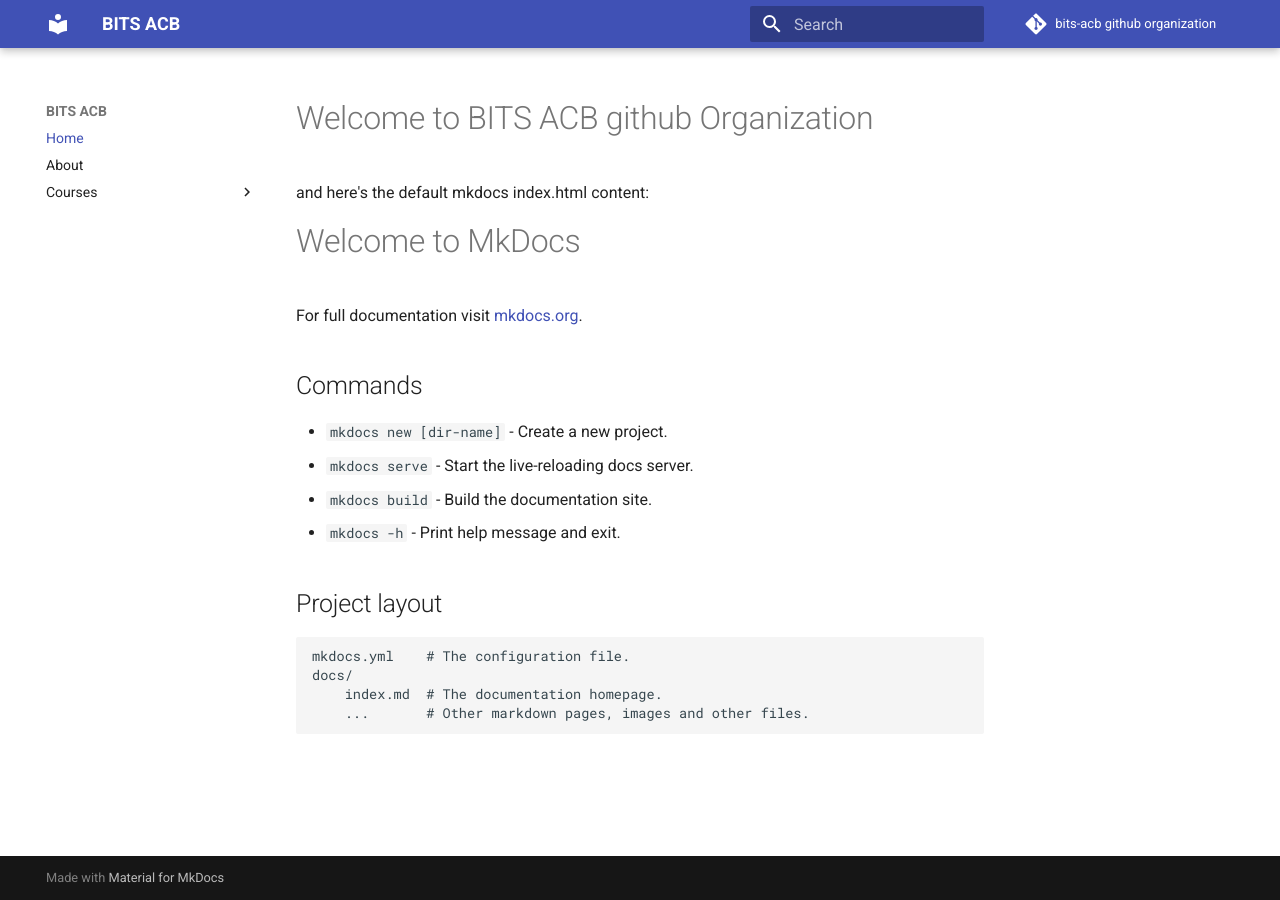
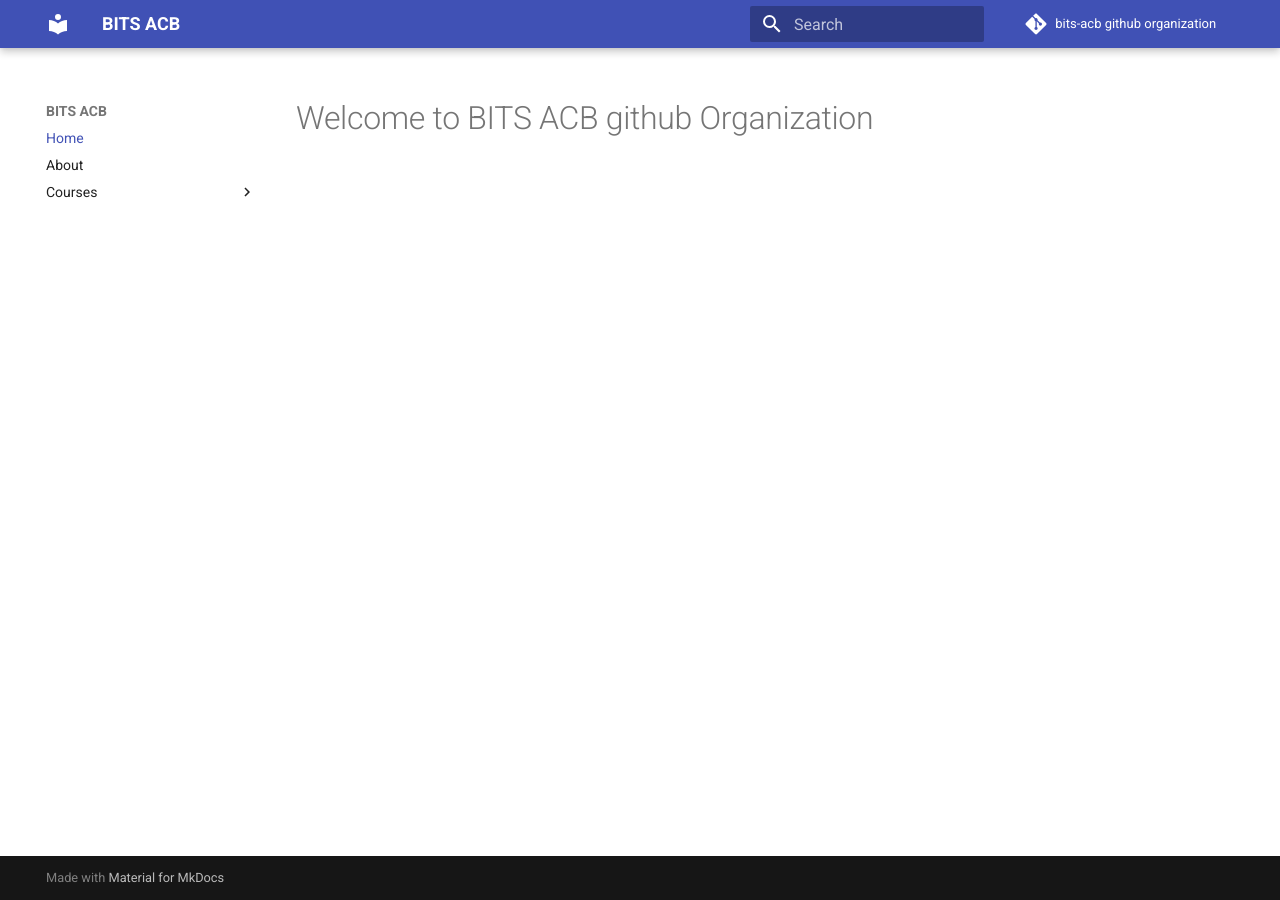
Before and after one commit to BITS-ACB/bits-acb.gh-pages, an MkDocs documentation site: the page built from docs/index.md, in a window 1280 px wide. Built offline with MkDocs 1.6.1 and Material for MkDocs 9.7.7, drawn with Linux system fonts in a browser that asks for light colours.

Commit message:
removed default mkdocs stuff

```diff
--- a/docs/index.md
+++ b/docs/index.md
@@ -1,20 +1 @@
 # Welcome to BITS ACB github Organization
-
-and here's the default mkdocs index.html content:
-# Welcome to MkDocs
-
-For full documentation visit [mkdocs.org](https://www.mkdocs.org).
-
-## Commands
-
-* `mkdocs new [dir-name]` - Create a new project.
-* `mkdocs serve` - Start the live-reloading docs server.
-* `mkdocs build` - Build the documentation site.
-* `mkdocs -h` - Print help message and exit.
-
-## Project layout
-
-    mkdocs.yml    # The configuration file.
-    docs/
-        index.md  # The documentation homepage.
-        ...       # Other markdown pages, images and other files.
```
